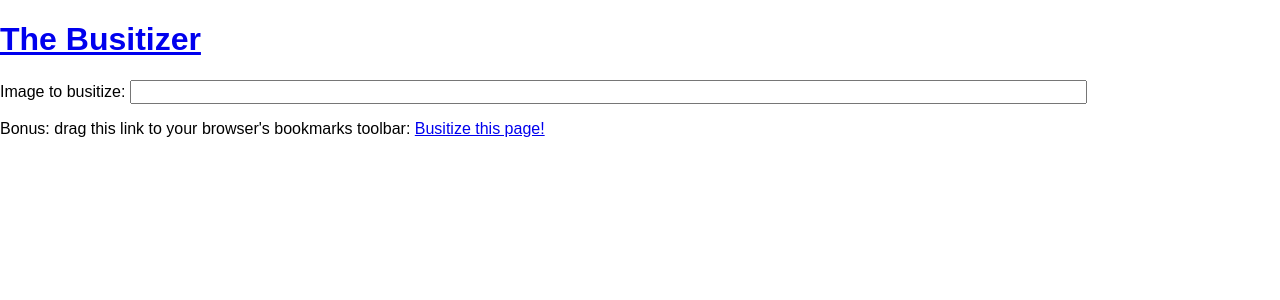
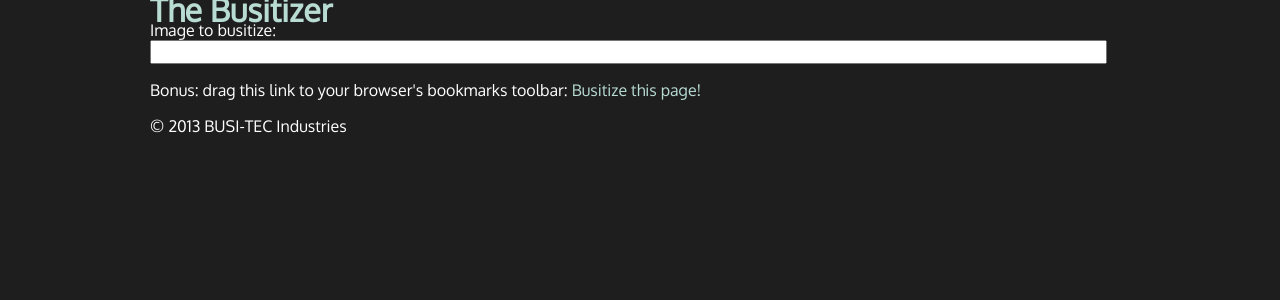
Before and after one commit to csinchok/busitizer, a Django app: page / in a window 1280 px wide. Shown: the top 300 px of the page. Run offline with Django 3.2, Linux system fonts and the light colour scheme; some libraries are stand-ins or nearby versions.

Commit message:
less file, cleaned up base template

```diff
--- /dev/null
+++ b/busitizer/core/static/css/style.css
@@ -0,0 +1 @@
+@import url(http://fonts.googleapis.com/css?family=Oxygen);body{background-color:#1e1e1e;color:#fff;font-family:'Oxygen';font-size:16px;line-height:20px}a:link,a:active{color:#b8dcd2;text-decoration:none}a:hover,a:visited{color:#cde1e4;text-decoration:underline}#wrapper{margin:0 auto;padding:0 20px;width:980px}header h1{margin:0}
--- /dev/null
+++ b/busitizer/core/static/css/style.less
@@ -0,0 +1,28 @@
+@import url(http://fonts.googleapis.com/css?family=Oxygen);
+
+body {
+    background-color: #1e1e1e;
+    color: #fff;
+    font-family: 'Oxygen';
+    font-size: 16px;
+    line-height: 20px;
+}
+
+a:link, a:active {
+    color: #B8DCD2;
+    text-decoration: none; }
+
+a:hover, a:visited {
+    color: #CDE1E4;
+    text-decoration: underline;
+}
+
+#wrapper {
+    margin: 0 auto;
+    padding: 0 20px;
+    width: 980px;
+}
+
+header {
+    h1 { margin: 0; }
+}
--- a/busitizer/core/templates/base.html
+++ b/busitizer/core/templates/base.html
@@ -1,9 +1,10 @@
 {% load compress %}
 <!doctype html>
-    <!--[if lt IE 7]> <html class="no-js lt-ie9 lt-ie8 lt-ie7" lang="en"> <![endif]-->
-    <!--[if IE 7]>    <html class="no-js lt-ie9 lt-ie8" lang="en"> <![endif]-->
-    <!--[if IE 8]>    <html class="no-js lt-ie9" lang="en"> <![endif]-->
-    <!--[if gt IE 8]><!--> <html class="no-js" lang="en"> <!--<![endif]-->
+    <!--[if lt IE 7]><html class="no-js lt-ie9 lt-ie8 lt-ie7" lang="en"><![endif]-->
+    <!--[if IE 7]><html class="no-js lt-ie9 lt-ie8" lang="en"><![endif]-->
+    <!--[if IE 8]><html class="no-js lt-ie9" lang="en"><![endif]-->
+    <!--[if gt IE 8]><!--><html class="no-js" lang="en"><!--<![endif]-->
+
     <head>
         <meta charset="utf-8">
         <meta http-equiv="X-UA-Compatible" content="IE=edge,chrome=1">
@@ -16,6 +17,7 @@
         {% compress css %}
         <link rel="stylesheet" href="{{ STATIC_URL }}css/normalize.css">
         <link rel="stylesheet" href="{{ STATIC_URL }}css/style.css">
+        {% block extracss %}{% endblock extracss %}
         {% endcompress %}
 
         {% compress js %}
@@ -34,17 +36,14 @@
         {% endblock %}
 
         <script type="text/javascript">
-
             var _gaq = _gaq || [];
             _gaq.push(['_setAccount', 'UA-34145452-1']);
             _gaq.push(['_trackPageview']);
-
             (function() {
                 var ga = document.createElement('script'); ga.type = 'text/javascript'; ga.async = true;
                 ga.src = ('https:' == document.location.protocol ? 'https://ssl' : 'http://www') + '.google-analytics.com/ga.js';
                 var s = document.getElementsByTagName('script')[0]; s.parentNode.insertBefore(ga, s);
             })();
-
         </script>
     </head>
 
@@ -54,17 +53,18 @@
             <div id="fb-root"></div><script src="http://connect.facebook.net/en_US/all.js"></script>
 
             <header id="header">
-                <h1><a href="/">The Busitizer</a></h1>
+                {% block header %}<h1><a href="/">The Busitizer</a></h1>{% endblock header %}
             </header>
 
             <main id="content">
-                {% block content %}
-                {% endblock content %}
+                {% block content %}{% endblock content %}
             </main>
 
-            <footer id="footer"></footer>
+            <footer id="footer">{% block footer %}&copy; {% now "Y" %} BUSI-TEC Industries{% endblock footer %}</footer>
 
         </div>
         <script type="text/javascript"> FB.init({appId: "279859382115909", status: true, cookie: true}); </script>
+        {% block extrajs %}{% endblock extrajs %}
     </body>
+
 </html>
```
Lines whose indentation alone changed are shown as unchanged.
